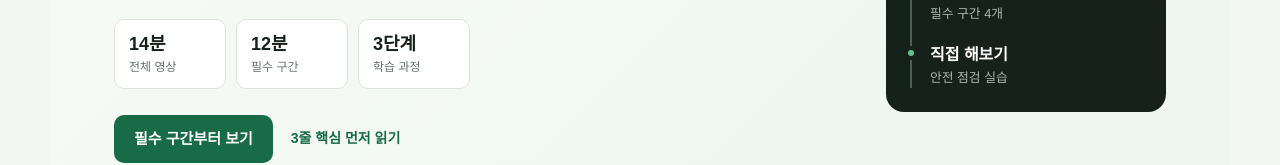
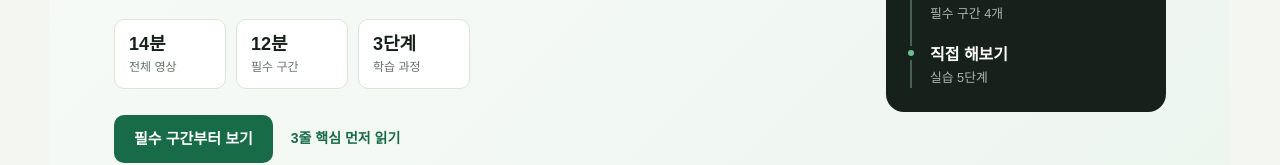
Before and after one commit to breadday/vibe-learning, a Next.js app: page /learn/first-video in a window 1280 px wide. Shown: the part 332-497 px from the top of the page. Built offline with nearby package versions, Linux system fonts and the light colour scheme.

Commit message:
refactor: 학습 워크스페이스 문구를 콘텐츠 데이터 기반으로 일반화

```diff
--- a/components/LearningWorkspace.tsx
+++ b/components/LearningWorkspace.tsx
@@ -6,6 +6,13 @@ import { CopyBlock } from "@/components/CopyBlock";
 import { SourceList } from "@/components/SourceList";
 
 const labels = { required: "필수", optional: "선택", reference: "참고" } as const;
+const STEP_COUNT = 3;
+
+const keyPoints = [
+  "코딩 에이전트는 답변을 넘어 파일을 읽고 수정하며 테스트까지 실행합니다.",
+  "MCP는 외부 도구를 연결하지만, 실제 능력과 위험은 허용한 권한에 따라 달라집니다.",
+  "좋은 개발은 작성으로 끝나지 않고 실행 → 확인 → 수정 → 재검증을 반복합니다.",
+] as const;
 
 function formatTime(seconds: number) {
   const minutes = Math.floor(seconds / 60);
@@ -15,7 +22,18 @@ function formatTime(seconds: number) {
 export function LearningWorkspace({ content, mdxContent }: { content: VideoContent; mdxContent?: ReactNode }) {
   const { video, segments, practiceSteps, copyBlocks, concepts, warnings, sources } = content;
   const [startSeconds, setStartSeconds] = useState(0);
+  const requiredCount = segments.filter((segment) => segment.type === "required").length;
   const requiredSeconds = segments.filter((segment) => segment.type === "required").reduce((total, segment) => total + segment.endSeconds - segment.startSeconds, 0);
+  const introCopy = video.introDescription ?? video.subtitle ?? `${Math.ceil((video.durationSeconds ?? 0) / 60)}분 안에 ${video.title}을 이해합니다.`;
+  const summaryTitle = video.summaryTitle ?? `핵심 ${keyPoints.length}줄`;
+  const summarySectionTitle = video.summarySectionTitle ?? "이해하기";
+  const segmentsSectionTitle = video.segmentsSectionTitle ?? "골라 보기";
+  const practiceSectionTitle = video.practiceSectionTitle ?? "직접 해보기";
+  const routeCardSteps = [
+    { title: summarySectionTitle, small: `핵심 ${keyPoints.length}줄` },
+    ...(segments.length > 0 ? [{ title: segmentsSectionTitle, small: `필수 구간 ${requiredCount}개` }] : []),
+    ...(practiceSteps.length > 0 || copyBlocks.length > 0 ? [{ title: practiceSectionTitle, small: `실습 ${practiceSteps.length}단계` }] : []),
+  ];
   const playerSrc = video.youtubeId ? `https://www.youtube-nocookie.com/embed/${video.youtubeId}?start=${startSeconds}&autoplay=${startSeconds > 0 ? 1 : 0}` : null;
 
   function moveToSegment(seconds: number) {
@@ -26,14 +44,14 @@ export function LearningWorkspace({ content, mdxContent }: { content: VideoConte
   return <main>
     <header className="site-header"><a className="brand" href="#top"><span>V</span> Vibe Learning</a><nav aria-label="학습 메뉴"><a href="#summary">핵심</a><a href="#segments">구간</a><a href="#practice">실습</a></nav></header>
     <article id="top" className="learning-page">
-      <section className="intro-grid"><div className="hero-copy"><p className="context-label">오늘의 바이브코딩 학습</p><h1>{video.title}</h1><p className="value-copy">14분 안에 코딩 에이전트의 구조와 안전한 권한 설정을 이해합니다.</p><div className="learning-stats" aria-label="학습 시간"><span><strong>{Math.ceil((video.durationSeconds ?? 0) / 60)}분</strong>전체 영상</span><span><strong>{Math.ceil(requiredSeconds / 60)}분</strong>필수 구간</span><span><strong>3단계</strong>학습 과정</span></div><div className="hero-actions"><button onClick={() => moveToSegment(segments[0]?.startSeconds ?? 0)}>필수 구간부터 보기</button><a href="#summary">3줄 핵심 먼저 읽기</a></div></div>
-        <aside className="route-card"><span>오늘의 학습 순서</span><ol><li><b>이해하기</b><small>핵심 3줄</small></li><li><b>골라 보기</b><small>필수 구간 4개</small></li><li><b>직접 해보기</b><small>안전 점검 실습</small></li></ol></aside></section>
+      <section className="intro-grid"><div className="hero-copy"><p className="context-label">오늘의 바이브코딩 학습</p><h1>{video.title}</h1><p className="value-copy">{introCopy}</p><div className="learning-stats" aria-label="학습 시간"><span><strong>{Math.ceil((video.durationSeconds ?? 0) / 60)}분</strong>전체 영상</span><span><strong>{Math.ceil(requiredSeconds / 60)}분</strong>필수 구간</span><span><strong>{STEP_COUNT}단계</strong>학습 과정</span></div><div className="hero-actions"><button onClick={() => moveToSegment(segments[0]?.startSeconds ?? 0)}>필수 구간부터 보기</button><a href="#summary">3줄 핵심 먼저 읽기</a></div></div>
+        <aside className="route-card"><span>오늘의 학습 순서</span><ol>{routeCardSteps.map((step) => <li key={step.title}><b>{step.title}</b><small>{step.small}</small></li>)}</ol></aside></section>
       <section id="video" className="video-shell">{playerSrc ? <iframe key={startSeconds} src={playerSrc} title={video.title ?? "YouTube 학습 영상"} allow="accelerometer; autoplay; clipboard-write; encrypted-media; gyroscope; picture-in-picture" allowFullScreen /> : <p>영상 연결 대기</p>}</section>
       {mdxContent ? <section className="mdx-section">{mdxContent}</section> : null}
       <div className="workspace-grid"><div className="main-flow">
-        <section id="summary" className="step-section"><div className="step-heading"><span>1</span><div><p>이해하기</p><h2>이 영상의 핵심 3줄</h2></div></div><ul className="key-points"><li>코딩 에이전트는 답변을 넘어 파일을 읽고 수정하며 테스트까지 실행합니다.</li><li>MCP는 외부 도구를 연결하지만, 실제 능력과 위험은 허용한 권한에 따라 달라집니다.</li><li>좋은 개발은 작성으로 끝나지 않고 실행 → 확인 → 수정 → 재검증을 반복합니다.</li></ul></section>
-        <section id="segments" className="step-section"><div className="step-heading"><span>2</span><div><p>골라 보기</p><h2>필요한 구간만 바로 보기</h2></div></div><div className="segment-list">{segments.map((segment) => <button className="segment-card" key={`${segment.startSeconds}-${segment.endSeconds}`} onClick={() => moveToSegment(segment.startSeconds)}><span className={`segment-label ${segment.type}`}>{labels[segment.type]}</span><span className="segment-time">{formatTime(segment.startSeconds)}–{formatTime(segment.endSeconds)}</span><strong>{segment.title}</strong><small>{segment.reason}</small><i>이 구간 보기 →</i></button>)}</div></section>
-        <section id="practice" className="step-section"><div className="step-heading"><span>3</span><div><p>직접 해보기</p><h2>안전한 환경을 직접 설계하기</h2></div></div><ol className="practice-list">{practiceSteps.map((step, index) => <li key={step.title}><span>{index + 1}</span><div><strong>{step.title}</strong><p>{step.instruction}</p></div></li>)}</ol>{copyBlocks[0] && <div className="practice-tool"><p>실습에 바로 쓰는 프롬프트</p><CopyBlock title={copyBlocks[0].title} value={copyBlocks[0].content} language={copyBlocks[0].language} /></div>}</section>
+        <section id="summary" className="step-section"><div className="step-heading"><span>1</span><div><p>{summarySectionTitle}</p><h2>{summaryTitle}</h2></div></div><ul className="key-points">{keyPoints.map((point) => <li key={point}>{point}</li>)}</ul></section>
+        <section id="segments" className="step-section"><div className="step-heading"><span>2</span><div><p>{segmentsSectionTitle}</p><h2>필요한 구간만 바로 보기</h2></div></div><div className="segment-list">{segments.map((segment) => <button className="segment-card" key={`${segment.startSeconds}-${segment.endSeconds}`} onClick={() => moveToSegment(segment.startSeconds)}><span className={`segment-label ${segment.type}`}>{labels[segment.type]}</span><span className="segment-time">{formatTime(segment.startSeconds)}–{formatTime(segment.endSeconds)}</span><strong>{segment.title}</strong><small>{segment.reason}</small><i>이 구간 보기 →</i></button>)}</div></section>
+        <section id="practice" className="step-section"><div className="step-heading"><span>3</span><div><p>{practiceSectionTitle}</p><h2>안전한 환경을 직접 설계하기</h2></div></div><ol className="practice-list">{practiceSteps.map((step, index) => <li key={step.title}><span>{index + 1}</span><div><strong>{step.title}</strong><p>{step.instruction}</p></div></li>)}</ol>{copyBlocks[0] && <div className="practice-tool"><p>실습에 바로 쓰는 프롬프트</p><CopyBlock title={copyBlocks[0].title} value={copyBlocks[0].content} language={copyBlocks[0].language} /></div>}</section>
       </div><aside className="side-notes"><details open><summary>학습 전 꼭 확인</summary><p>{warnings[0]}</p></details><details><summary>핵심 개념 {concepts.length}개</summary><dl>{concepts.map((concept) => <div key={concept.term}><dt>{concept.term}</dt><dd>{concept.description}</dd></div>)}</dl></details><details><summary>주의사항 더 보기</summary><ul>{warnings.slice(1).map((warning) => <li key={warning}>{warning}</li>)}</ul></details><details><summary>공식자료와 원본</summary><SourceList sources={sources} /></details><p className="verified-note">영상 내용 검수 완료 · 기능 정보는 {content.freshness.checkedAt} 기준</p></aside></div>
     </article><footer>AI 호출 없이 저장된 검수 자료로 학습합니다.</footer>
   </main>;
--- a/content/first-video.json
+++ b/content/first-video.json
@@ -9,7 +9,13 @@
     "publishedAt": "2026-08-21",
     "durationSeconds": 827,
     "language": "ko",
-    "originalUrl": "https://www.youtube.com/watch?v=dKQQs-z_E64"
+    "originalUrl": "https://www.youtube.com/watch?v=dKQQs-z_E64",
+    "subtitle": "14분 안에 코딩 에이전트의 구조와 안전한 권한 설정을 이해합니다.",
+    "introDescription": null,
+    "summaryTitle": "이 영상의 핵심 3줄",
+    "summarySectionTitle": "이해하기",
+    "segmentsSectionTitle": "골라 보기",
+    "practiceSectionTitle": "직접 해보기"
   },
   "freshness": {
     "status": "review-needed",
--- a/lib/content/schema.ts
+++ b/lib/content/schema.ts
@@ -19,6 +19,12 @@ const videoSchema = z.object({
   durationSeconds: z.number().int().positive().nullable(),
   language: z.enum(["ko", "en"]).nullable(),
   originalUrl: httpsUrl.nullable(),
+  subtitle: nonEmptyText.nullable().optional(),
+  introDescription: nonEmptyText.nullable().optional(),
+  summaryTitle: nonEmptyText.nullable().optional(),
+  summarySectionTitle: nonEmptyText.nullable().optional(),
+  segmentsSectionTitle: nonEmptyText.nullable().optional(),
+  practiceSectionTitle: nonEmptyText.nullable().optional(),
 }).strict();
 
 export const videoContentSchema = z.object({
--- a/vitest.config.ts
+++ b/vitest.config.ts
@@ -1,6 +1,15 @@
+import path from "node:path";
+import { fileURLToPath } from "node:url";
 import { defineConfig } from "vitest/config";
 
+const rootDir = path.dirname(fileURLToPath(import.meta.url));
+
 export default defineConfig({
+  resolve: {
+    alias: {
+      "@": rootDir,
+    },
+  },
   test: {
     environment: "jsdom",
     exclude: ["e2e/**", "node_modules/**"],
```
Also changed, not shown: 3 other files (tests, documents, lock files or other folders).
